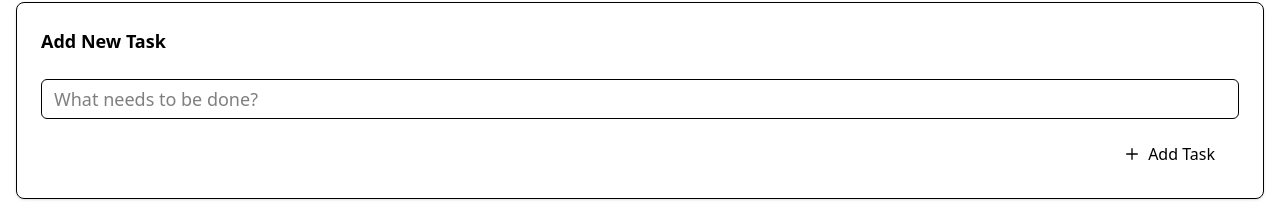
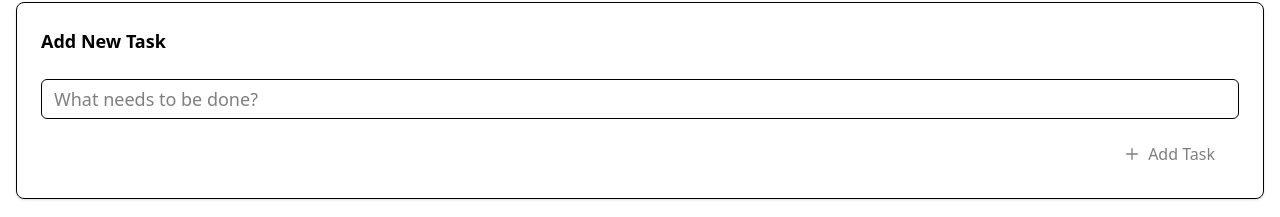
Before and after one commit to LuckyCGamer/Project-Task-Management, a React (Vite) app: page / in a window 1280 px wide. Shown: the part 119-336 px from the top of the page. Built offline with nearby package versions, Linux system fonts and the light colour scheme.

Commit message:
Bug fix where you can create empty title task

```diff
--- a/src/component/TaskInput.jsx
+++ b/src/component/TaskInput.jsx
@@ -8,6 +8,7 @@ export default function TaskInput() {
   // Using React 19's automatic batching for state updates
   const handleSubmit = (e) => {
     e.preventDefault()
+    if (!text.trim()) return // Prevent adding empty tasks
       addTask(text)
       setText("")
   }
@@ -35,7 +36,7 @@ export default function TaskInput() {
 
             </div>
 
-            <button type="submit" className="btn-primary px-6 py-2">
+            <button type="submit" disabled={!text.trim()} className="btn-primary px-6 py-2">
               <svg className="w-4 h-4 mr-2" fill="none" stroke="currentColor" viewBox="0 0 24 24">
                 <path strokeLinecap="round" strokeLinejoin="round" strokeWidth={2} d="M12 4v16m8-8H4" />
               </svg>
```
